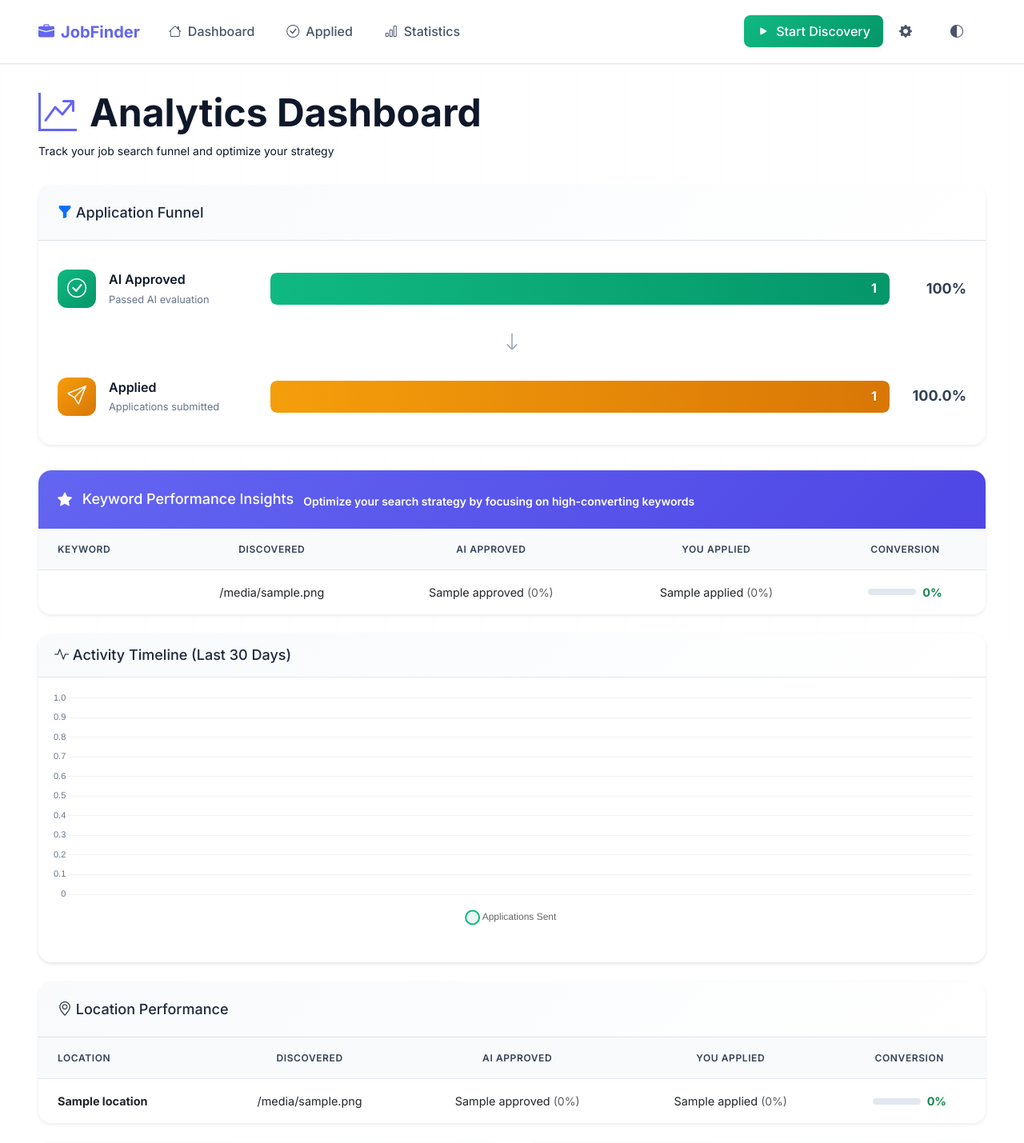
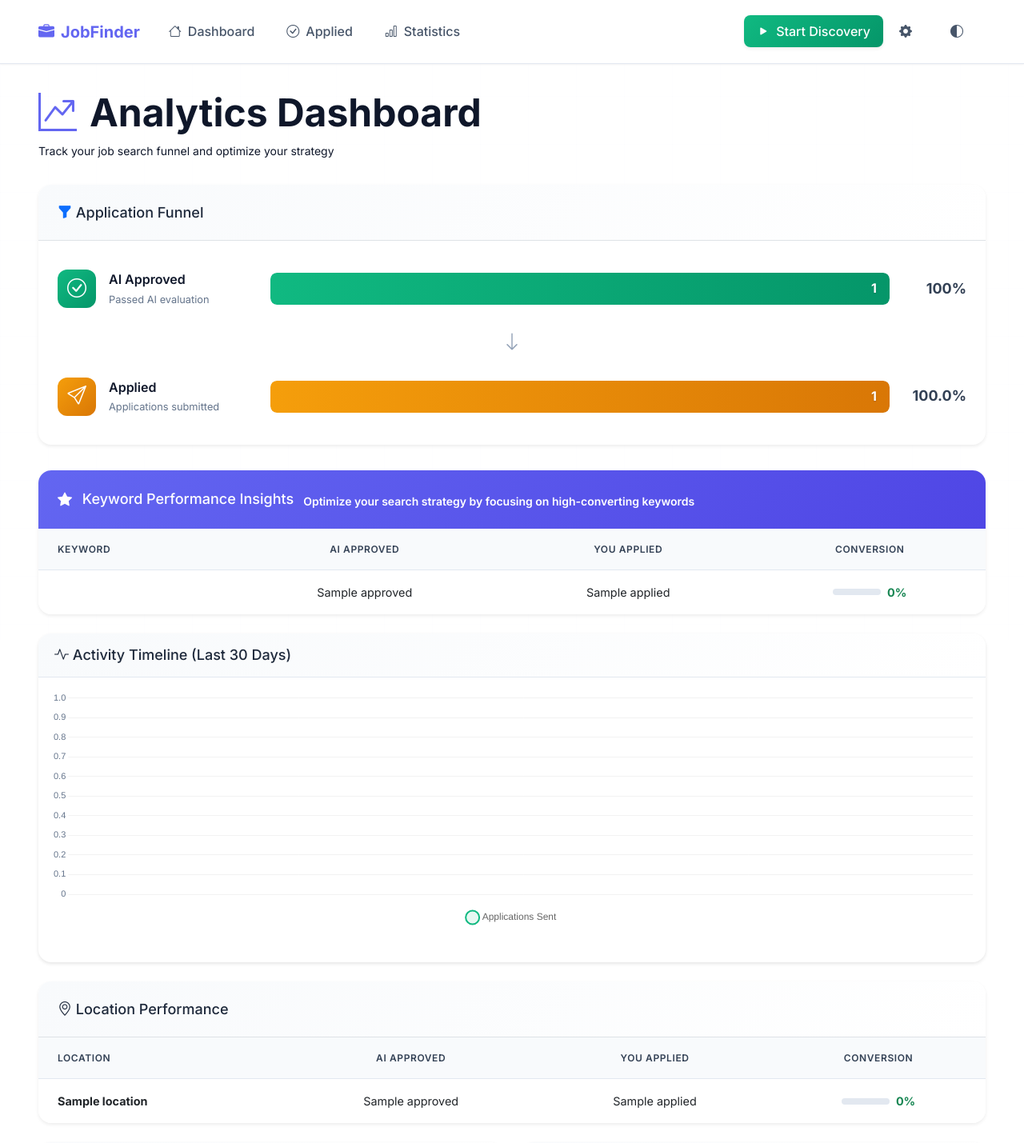
Before and after one commit to mbusbee505/JobFinder, a Flask app: template templates/statistics.html in a window 1280 px wide. Shown: the top 1429 px of the page at 80% size. Run offline with Flask 3, Linux system fonts and the light colour scheme; the template is opened without the code that fills it: most values are stand-ins (such as "Sample title", 1, 10 or a date in 2020).

Commit message:
removed discovered column in stats

```diff
--- a/templates/statistics.html
+++ b/templates/statistics.html
@@ -89,7 +89,6 @@
                     <thead>
                         <tr>
                             <th>Keyword</th>
-                            <th class="text-center">Discovered</th>
                             <th class="text-center">AI Approved</th>
                             <th class="text-center">You Applied</th>
                             <th class="text-center">Conversion</th>
@@ -99,15 +98,8 @@
                         {% for item in statistics.conversion_by_keyword %}
                         <tr>
                             <td><strong class="text-primary">{{ item.keyword }}</strong></td>
-                            <td class="text-center">{{ item.discovered }}</td>
-                            <td class="text-center">
-                                {{ item.approved }}
-                                <small class="text-muted">({{ "%.0f"|format((item.approved / item.discovered * 100) if item.discovered > 0 else 0) }}%)</small>
-                            </td>
-                            <td class="text-center">
-                                {{ item.applied }}
-                                <small class="text-muted">({{ "%.0f"|format((item.applied / item.approved * 100) if item.approved > 0 else 0) }}%)</small>
-                            </td>
+                            <td class="text-center">{{ item.approved }}</td>
+                            <td class="text-center">{{ item.applied }}</td>
                             <td class="text-center">
                                 <div class="d-flex align-items-center justify-content-center gap-2">
                                     <div class="mini-progress">
@@ -165,7 +157,6 @@
                     <thead>
                         <tr>
                             <th>Location</th>
-                            <th class="text-center">Discovered</th>
                             <th class="text-center">AI Approved</th>
                             <th class="text-center">You Applied</th>
                             <th class="text-center">Conversion</th>
@@ -175,15 +166,8 @@
                         {% for item in statistics.conversion_by_location %}
                         <tr>
                             <td><strong>{{ item.location }}</strong></td>
-                            <td class="text-center">{{ item.discovered }}</td>
-                            <td class="text-center">
-                                {{ item.approved }}
-                                <small class="text-muted">({{ "%.0f"|format((item.approved / item.discovered * 100) if item.discovered > 0 else 0) }}%)</small>
-                            </td>
-                            <td class="text-center">
-                                {{ item.applied }}
-                                <small class="text-muted">({{ "%.0f"|format((item.applied / item.approved * 100) if item.approved > 0 else 0) }}%)</small>
-                            </td>
+                            <td class="text-center">{{ item.approved }}</td>
+                            <td class="text-center">{{ item.applied }}</td>
                             <td class="text-center">
                                 <div class="d-flex align-items-center justify-content-center gap-2">
                                     <div class="mini-progress">
```
